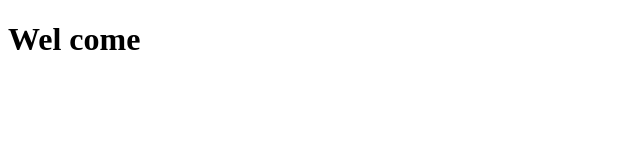
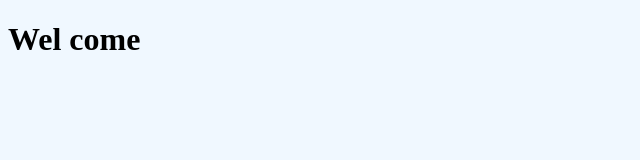
Before and after one commit to rohitkotnoor/code, a plain HTML site: page index.html in a window 1280 px wide. Shown: the whole page, without its empty margins (0-640 px from the left). Drawn offline with Linux system fonts and the light colour scheme.

Commit message:
edit files

```diff
--- a/home.css
+++ b/home.css
@@ -0,0 +1,4 @@
+body{
+  background-color: aliceblue;
+
+}
--- a/index.html
+++ b/index.html
@@ -1,6 +1,7 @@
 <!DOCTYPE html>
 <html>
   <body>
+     <link rel="stylesheet" href="home.css">
     <h1> Wel come</h1>
   </body>
 </html>
```
